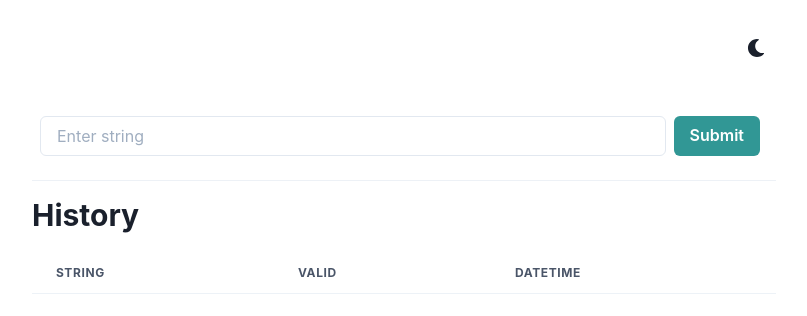
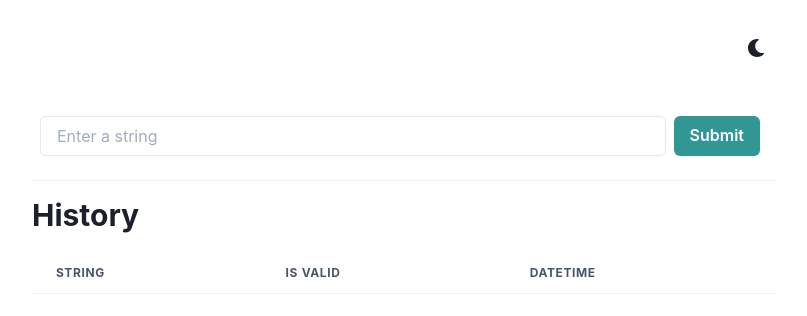
Before and after one commit to lucasmmaidana/devlights-challenge, a React (Create React App) app in the folder client/devlights-app/: page / in a window 1280 px wide. Shown: the top 316 px of the page, without its empty margins (236-1043 px from the left). Built offline with nearby package versions, Linux system fonts and the light colour scheme.

Commit message:
Change text

```diff
--- a/client/devlights-app/src/components/Form.js
+++ b/client/devlights-app/src/components/Form.js
@@ -6,7 +6,7 @@ function Form({ onSubmitFunction }) {
     <form onSubmit={onSubmitFunction}>
       <Flex align="center" my={4}>
         <Box flex="1" p="2">
-          <Input required name="string" placeholder="Enter string" />
+          <Input required name="string" placeholder="Enter a string" />
         </Box>
 
         <Box>
--- a/client/devlights-app/src/components/HistoryTable.js
+++ b/client/devlights-app/src/components/HistoryTable.js
@@ -21,7 +21,7 @@ function HistoryTable({ data }) {
         <Thead>
           <Tr>
             <Th>String</Th>
-            <Th>Valid</Th>
+            <Th>Is valid</Th>
             <Th>Datetime</Th>
           </Tr>
         </Thead>
```
